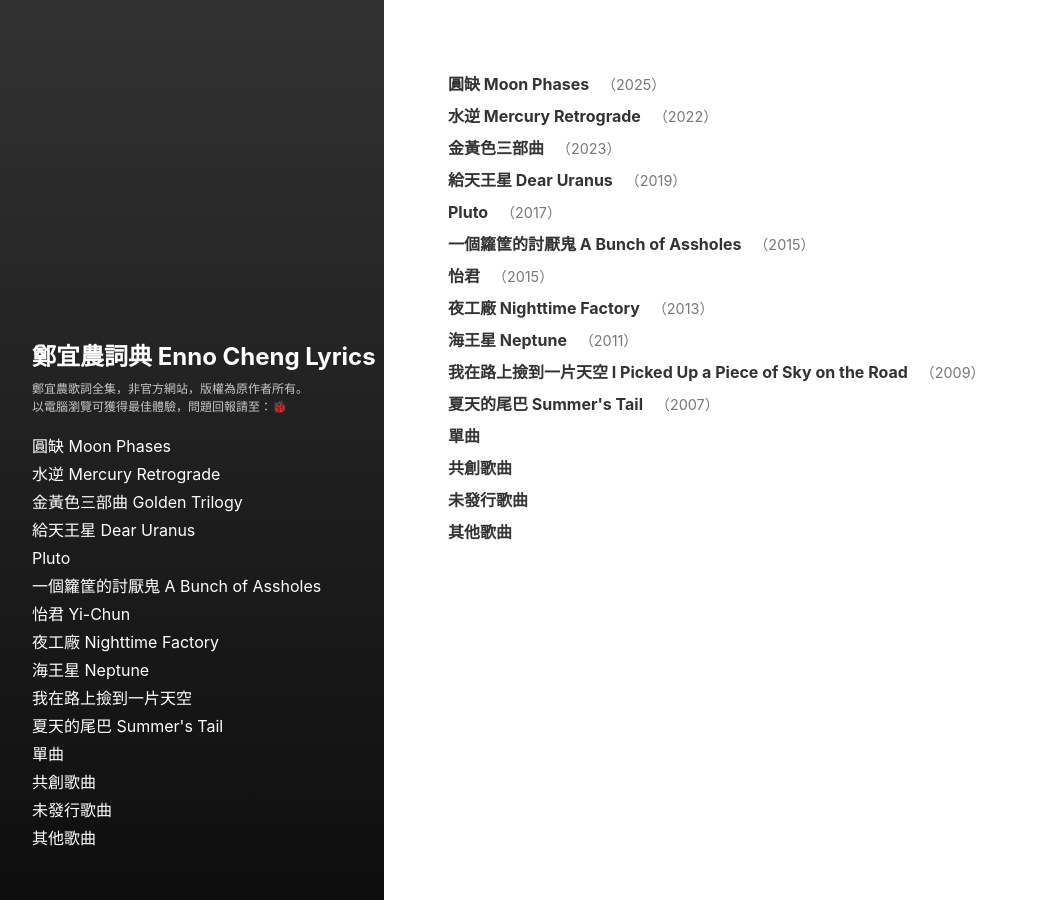
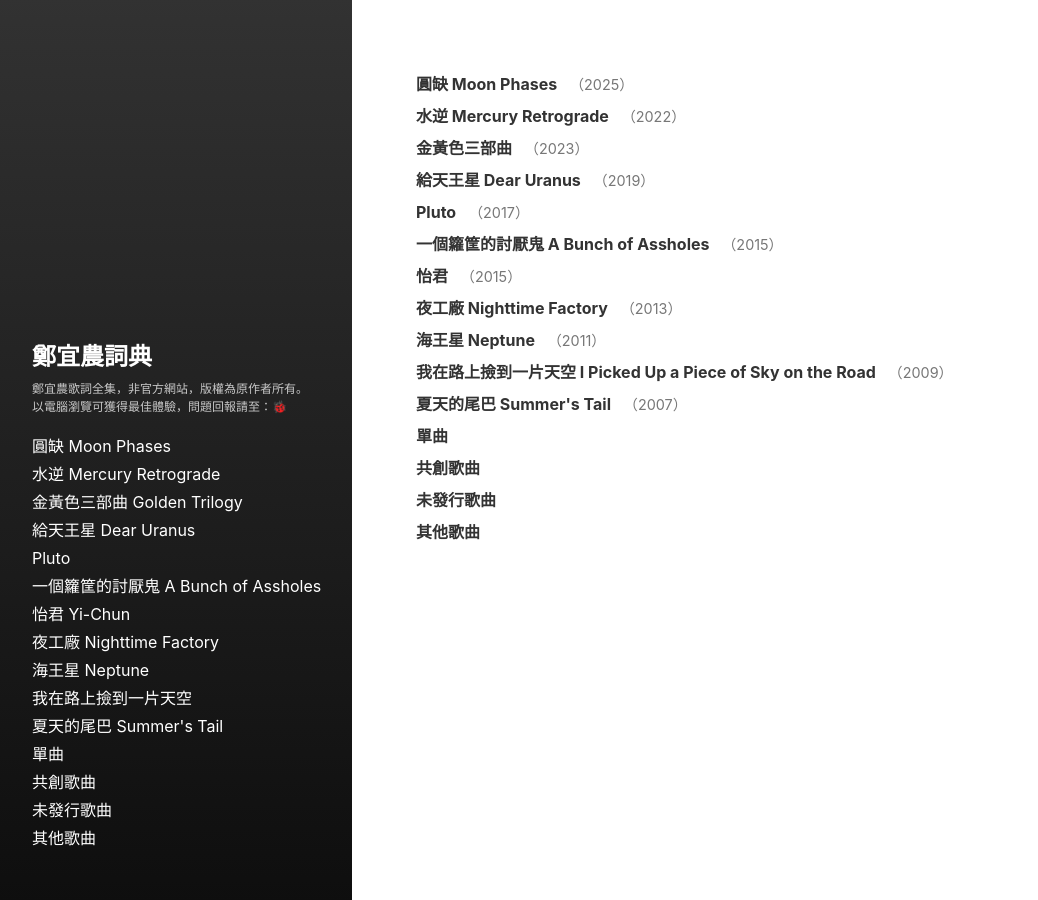
Before and after one commit to ennocheng/lyrics, a Jekyll site: the page built from index.md, in a window 1280 px wide. Shown: the whole page, without its empty margins (0-1038 px from the left). Built offline with Jekyll 4.4.1, drawn with Linux system fonts in a browser that asks for light colours.

Commit message:
split title

```diff
--- a/_config.yml
+++ b/_config.yml
@@ -18,7 +18,7 @@
 # You can create any custom variable you would like, and they will be accessible
 # in the templates via {{ site.myvariable }}.
 
-title: 鄭宜農詞典 Enno Cheng Lyrics
+title: 鄭宜農詞典
 #email: your-email@example.com
 description: #>- this means to ignore newlines until "baseurl:"
   鄭宜農歌詞全集，非官方網站，版權為原作者所有。<br />
--- a/_includes/head.html
+++ b/_includes/head.html
@@ -8,9 +8,9 @@
 
   <title>
     {% if page.path == "index.md" %}
-      {{ site.title }} ：收錄鄭宜農完整歌詞
+      {{ site.title }} Enno Cheng Lyrics：收錄鄭宜農完整歌詞
     {% else %}
-      {{ page.title }} 歌詞 | {{ site.title }}
+      {{ page.title }} 歌詞 | {{ site.title }} Enno Cheng Lyrics
     {% endif %}
   </title>
 
--- a/assets/css/main.scss
+++ b/assets/css/main.scss
@@ -2,7 +2,6 @@
 ---
 
 @use "hydeout/variables" with (
-  $large-font-size: 1.25rem,
-  $sidebar-width: 24rem
+  $large-font-size: 1.25rem
   );
 @use "hydeout";
```
